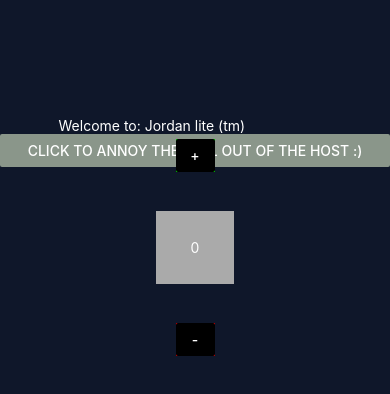
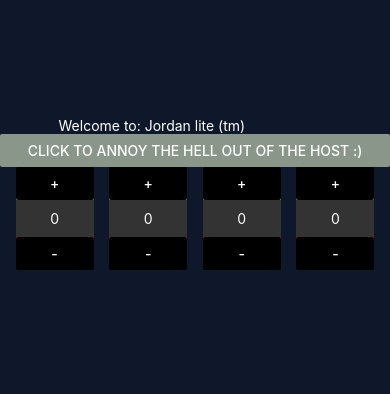
Before and after one commit to jmurphy5613/robotics-scouting-mobile, a React Native app: screen / in a window 390 px wide. Shown: the top 394 px of the page. Built offline with nearby package versions, Linux system fonts and the light colour scheme.

Commit message:
rounded buttons, better spacing

```diff
--- a/App.tsx
+++ b/App.tsx
@@ -16,6 +16,9 @@ const styles = StyleSheet.create({
   },
   textMainContain: {
     alignItems: 'center'
+  },
+  countContain: {
+    flexDirection:'row',
   }
 })
 
@@ -36,7 +39,12 @@ export default function App() {
       <Text style={styles.textMain}>Welcome to: Jordan lite (tm)</Text>
       <Button onPress={handleButton} title="click to annoy the hell out of the host :)" color="#8a968a"/>
       <StatusBar style="auto" />
-      <Counter/>
+      <View style={styles.countContain}>
+        <Counter/>
+        <Counter/>
+        <Counter/>
+        <Counter/>
+      </View>
     </View>
   );
 }
--- a/modules/counter.tsx
+++ b/modules/counter.tsx
@@ -5,36 +5,39 @@ import { ActionSheetIOS, StyleSheet, Text, View, Button} from 'react-native';
 const styles = StyleSheet.create({
     add: {
         backgroundColor: '#0f0',
-        width: '10%',
+        width: '100%',
+        borderTopEndRadius: 10,
+        borderTopStartRadius: 10
     },
     contain: {
-        display: 'flex',
-        justifyContent: 'center',
-        alignItems: 'center'
     },
     countBox: {
-        backgroundColor: '#aaa',
-        marginTop: '10%',
-        marginBottom: '10%',
-        width: '20%',
+        backgroundColor: '#333',
+        width: '100%',
         display: 'flex',
         justifyContent: 'center',
         alignItems: 'center',
-        height: '45%'
+        height: '45%',
     },
     c: {
         color: '#fff',
     },
     subtract: {
         backgroundColor: '#f00',
-        width: '10%',
+        width: '100%',
+        borderBottomEndRadius: 10,
+        borderBottomStartRadius: 10
+    },
+    master: {
+        width: '20%',
+        marginLeft: '4%'
     }
 });
 
 export default function Counter(){
     const [count, setCount] = useState(0);
     return (
-        <View>
+        <View style={styles.master}>
             {/* this is the button container. im sorry that there are like five view tags, the button doesn't support styles :cryscream:*/}
             <View style={styles.contain}>
                 <View style={styles.add}>
```
